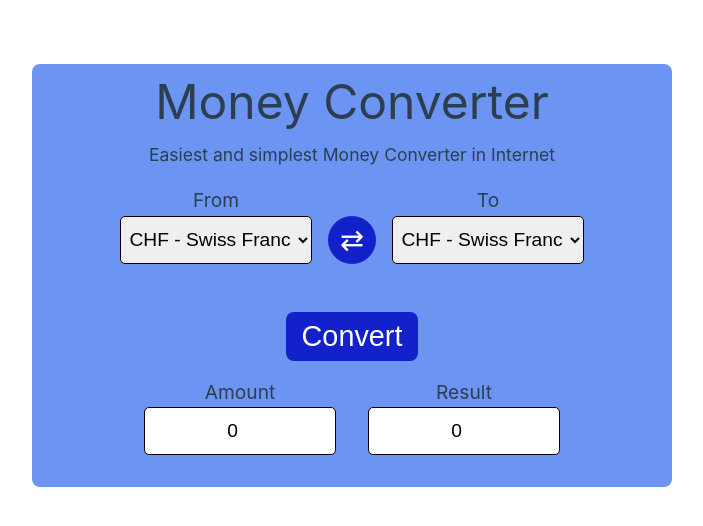
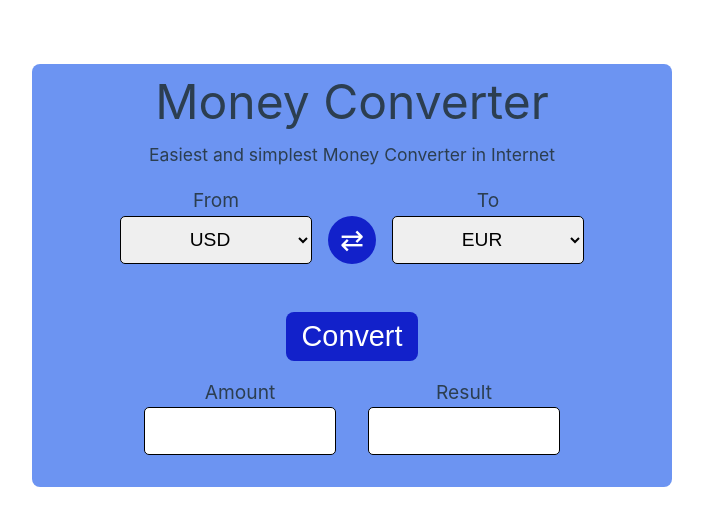
Before and after one commit to arditvezaj/VueCurrencyConverter, a Vue app: page / in a window 1280 px wide. Shown: the top 526 px of the page, without its empty margins (288-991 px from the left). Built offline with nearby package versions, Linux system fonts and the light colour scheme.

Commit message:
added exchange logic

```diff
--- a/src/App.vue
+++ b/src/App.vue
@@ -1,19 +1,24 @@
 <script setup>
 import { ref } from "vue";
 
-const amount = ref(0);
-const result = ref(0);
-const from = ref("CHF - Swiss Franc");
-const to = ref("EUR - Euro");
+const amount = ref();
+const result = ref();
+const fromCurrency = ref("USD");
+const toCurrency = ref("EUR");
+const currencies = ["USD", "CHF", "EUR", "GBP"];
 
 const exchangeRates = {
-  dollar: 1,
-  eur: 0.86,
-  pound: 0.76,
+  USD: 1,
+  EUR: 0.86,
+  GBP: 0.76,
+  CHF: 0.93,
 };
 
 const convert = () => {
-  result.value = amount.value * exchangeRates.eur;
+  result.value = (
+    (amount.value * exchangeRates[toCurrency.value]) /
+    exchangeRates[fromCurrency.value]
+  ).toFixed(2);
 };
 </script>
 
@@ -23,24 +28,22 @@ const convert = () => {
     <h3>Easiest and simplest Money Converter in Internet</h3>
     <div class="body">
       <div class="main">
-        <label for="from">From</label>
-        <select name="from" id="from">
-          <option value="franc">CHF - Swiss Franc</option>
-          <option value="euro">EUR - Euro</option>
-          <option value="dollar">USD - Dollar</option>
-          <option value="pound">GBP - British Pound</option>
+        <label>From</label>
+        <select v-model="fromCurrency" id="from">
+          <option v-for="currency in currencies" :value="currency">
+            {{ currency }}
+          </option>
         </select>
       </div>
 
       <button id="change-sides">⇄</button>
 
       <div class="main">
-        <label for="to">To</label>
-        <select name="to" id="to">
-          <option value="franc">CHF - Swiss Franc</option>
-          <option value="euro">EUR - Euro</option>
-          <option value="dollar">USD - Dollar</option>
-          <option value="pound">GBP - British Pound</option>
+        <label>To</label>
+        <select v-model="toCurrency" id="from">
+          <option v-for="currency in currencies" :value="currency">
+            {{ currency }}
+          </option>
         </select>
       </div>
     </div>
@@ -49,12 +52,12 @@ const convert = () => {
 
     <div class="body">
       <div class="main">
-        <label for="amount">Amount</label>
-        <input type="number" name="amount" v-model="amount" />
+        <label>Amount</label>
+        <input type="number" v-model="amount" />
       </div>
       <div class="main">
-        <label for="result">Result</label>
-        <input type="number" name="result" v-model="result" />
+        <label>Result</label>
+        <input type="number" v-model="result" readonly />
       </div>
     </div>
   </section>
```
